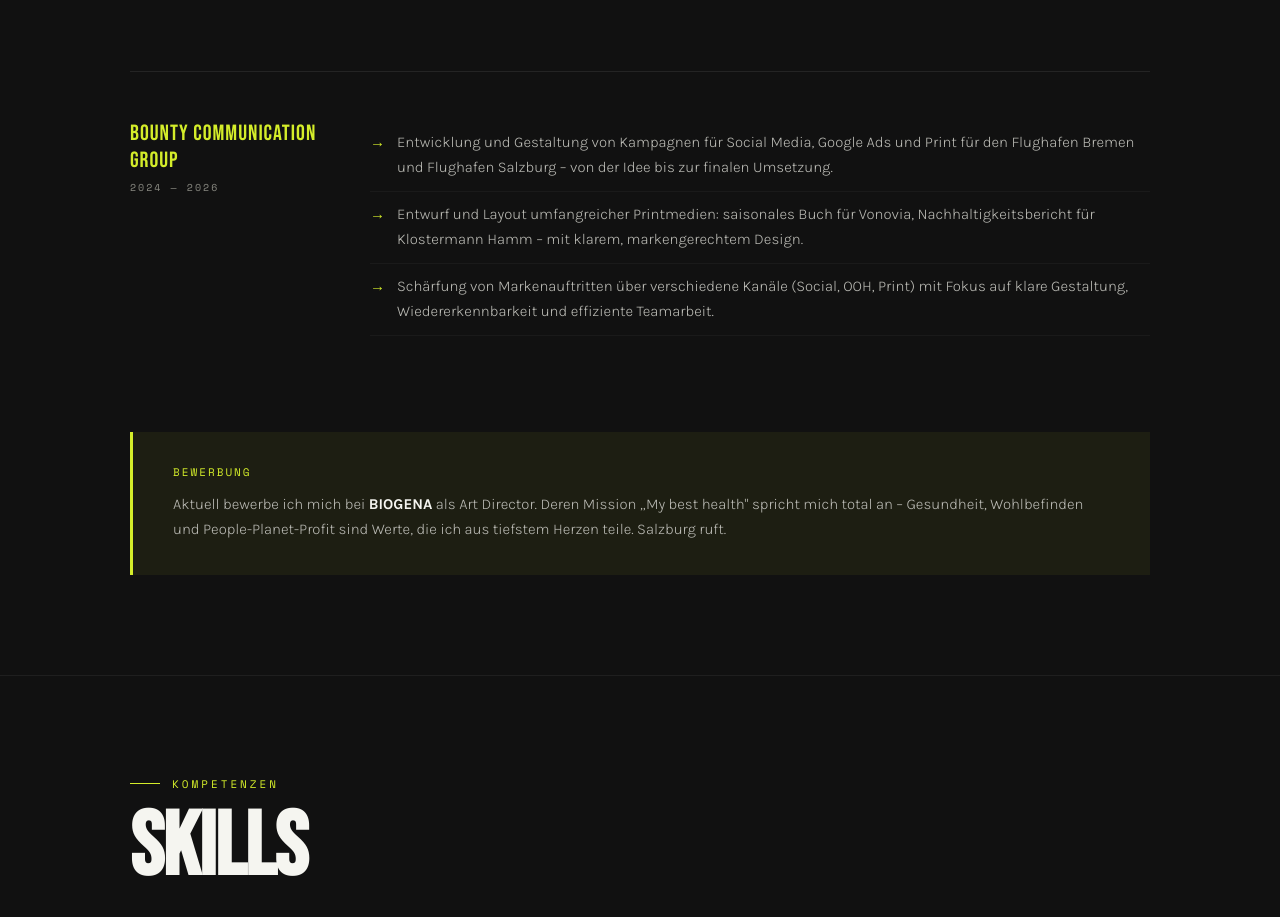
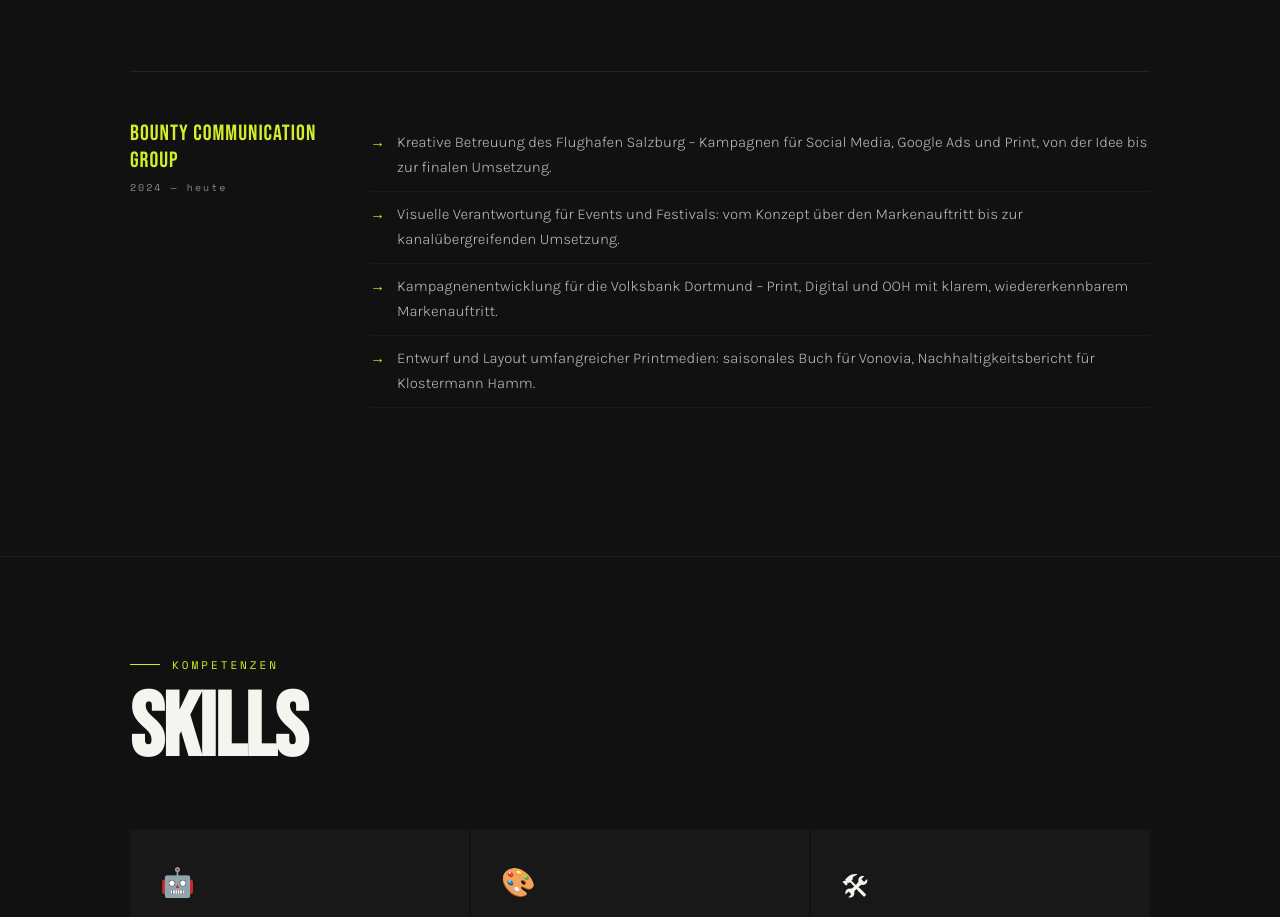
Before and after one commit to Sez-92/philgoodmedia-portfolio, a React (Vite) app: page / in a window 1280 px wide. Shown: the part 2020-2937 px from the top of the page. Built offline with nearby package versions, Linux system fonts and the light colour scheme.

Commit message:
Update App.jsx

```diff
--- a/src/App.jsx
+++ b/src/App.jsx
@@ -401,23 +401,14 @@
             <div className="exp-item">
               <div>
                 <div className="exp-company">Bounty Communication Group</div>
-                <div className="exp-period">2024 — 2026</div>
+                <div className="exp-period">2024 — heute</div>
               </div>
               <ul className="exp-bullets">
-                <li>Entwicklung und Gestaltung von Kampagnen für Social Media, Google Ads und Print für den Flughafen Bremen und Flughafen Salzburg – von der Idee bis zur finalen Umsetzung.</li>
-                <li>Entwurf und Layout umfangreicher Printmedien: saisonales Buch für Vonovia, Nachhaltigkeitsbericht für Klostermann Hamm – mit klarem, markengerechtem Design.</li>
-                <li>Schärfung von Markenauftritten über verschiedene Kanäle (Social, OOH, Print) mit Fokus auf klare Gestaltung, Wiedererkennbarkeit und effiziente Teamarbeit.</li>
+                <li>Kreative Betreuung des Flughafen Salzburg – Kampagnen für Social Media, Google Ads und Print, von der Idee bis zur finalen Umsetzung.</li>
+                <li>Visuelle Verantwortung für Events und Festivals: vom Konzept über den Markenauftritt bis zur kanalübergreifenden Umsetzung.</li>
+                <li>Kampagnenentwicklung für die Volksbank Dortmund – Print, Digital und OOH mit klarem, wiedererkennbarem Markenauftritt.</li>
+                <li>Entwurf und Layout umfangreicher Printmedien: saisonales Buch für Vonovia, Nachhaltigkeitsbericht für Klostermann Hamm.</li>
               </ul>
-            </div>
-          </FadeIn>
-          <FadeIn delay={150}>
-            <div style={{ marginTop: 48, padding: "32px 40px", background: "rgba(212,237,42,0.06)", borderLeft: `3px solid ${LIME}` }}>
-              <div style={{ fontFamily: "'Space Mono', monospace", fontSize: 11, letterSpacing: 2, textTransform: "uppercase", color: LIME, marginBottom: 12 }}>Bewerbung</div>
-              <p style={{ fontSize: 15, lineHeight: 1.7, color: "#BBBBB5", fontWeight: 300 }}>
-                Aktuell bewerbe ich mich bei <strong style={{ color: WHITE }}>BIOGENA</strong> als Art Director.
-                Deren Mission „My best health" spricht mich total an – Gesundheit, Wohlbefinden
-                und People-Planet-Profit sind Werte, die ich aus tiefstem Herzen teile. Salzburg ruft.
-              </p>
             </div>
           </FadeIn>
         </div>
```
